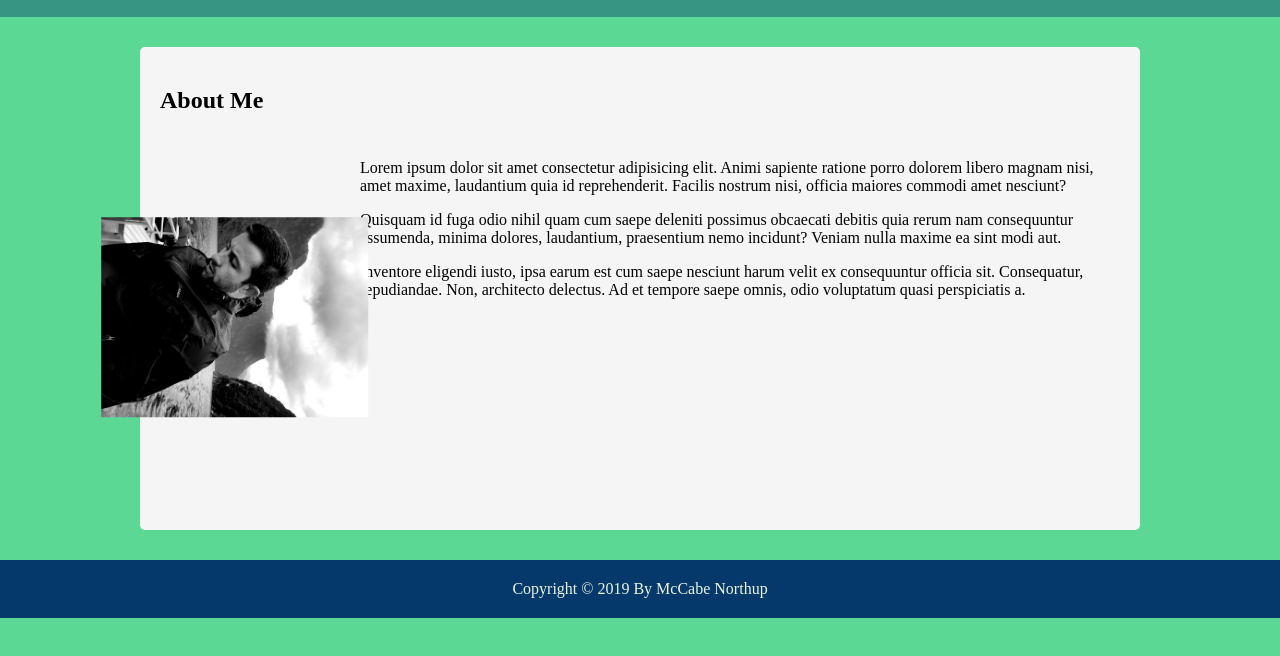
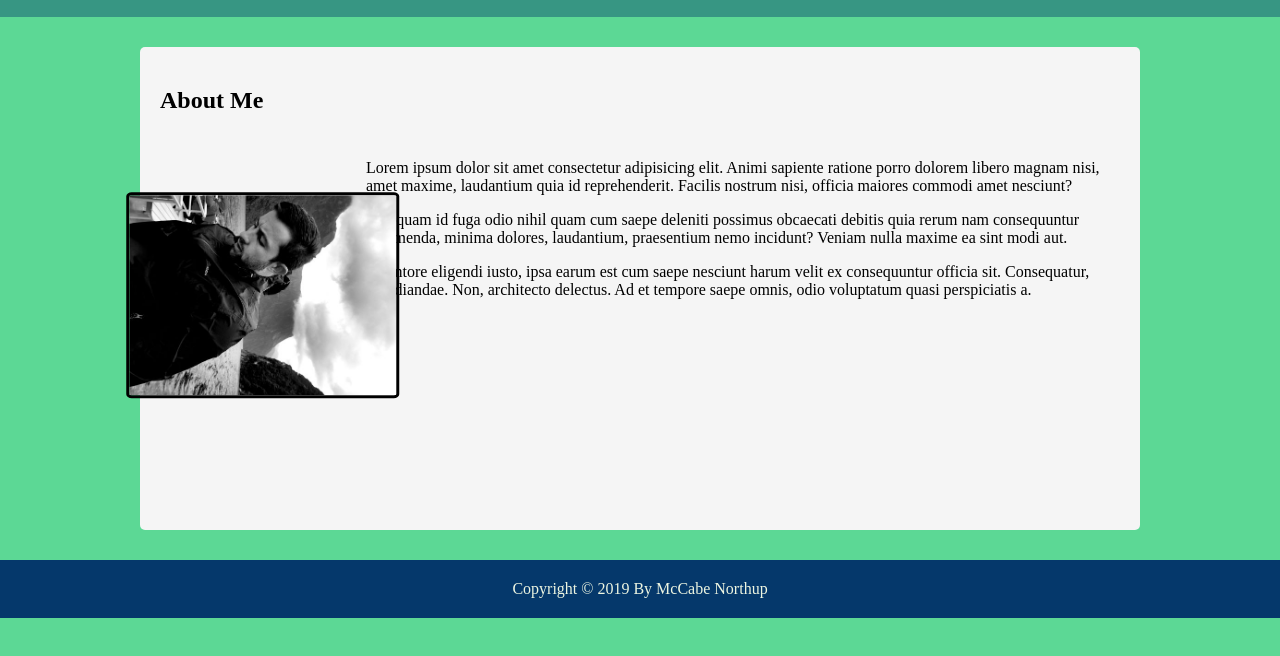
Before and after one commit to mnorthup2207/refactored-pancake, a plain HTML site: page index.html in a window 1280 px wide. Shown: the part 88-744 px from the top of the page. Drawn offline with Linux system fonts and the light colour scheme.

Commit message:
fixed picture on landing page, added border

```diff
--- a/assets/css/style.css
+++ b/assets/css/style.css
@@ -129,5 +129,7 @@ h2{
       margin-bottom: 15px;
       float: left;
       width: 200px;
-      padding-top:50px ;
+      padding-top: 0px;
+      border: solid black;
+      border-radius: 2%;
   }
```
